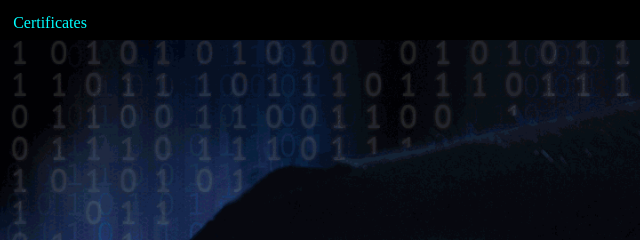
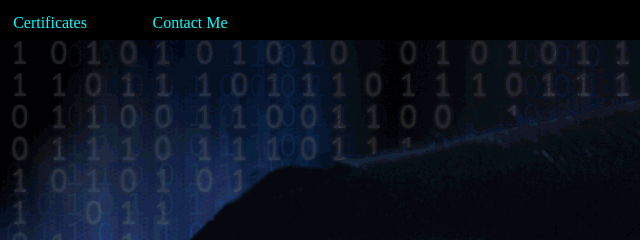
Before and after one commit to Yogesh1628/Practice-Web-Page, a plain HTML site: page index.html in a window 1280 px wide. Shown: the top 240 px of the page, 580-1220 px from the left. Drawn offline with Linux system fonts and the light colour scheme.

Commit message:
Update index.html

```diff
--- a/index.html
+++ b/index.html
@@ -29,6 +29,9 @@
                     </li>
                     <li>
                         <a href="#certificates">Certificates </a>
+                    </li>
+                    <li>
+                        <a href="https://docs.google.com/forms/d/e/1FAIpQLSc-JVlJyrIlCu9eVrbzbCy6tjl3hb2OfxO-QNKdg1wLRGFBbg/viewform?usp=sf_link">Contact Me </a>
                     </li>
                 </ul>
             </nav>
```
